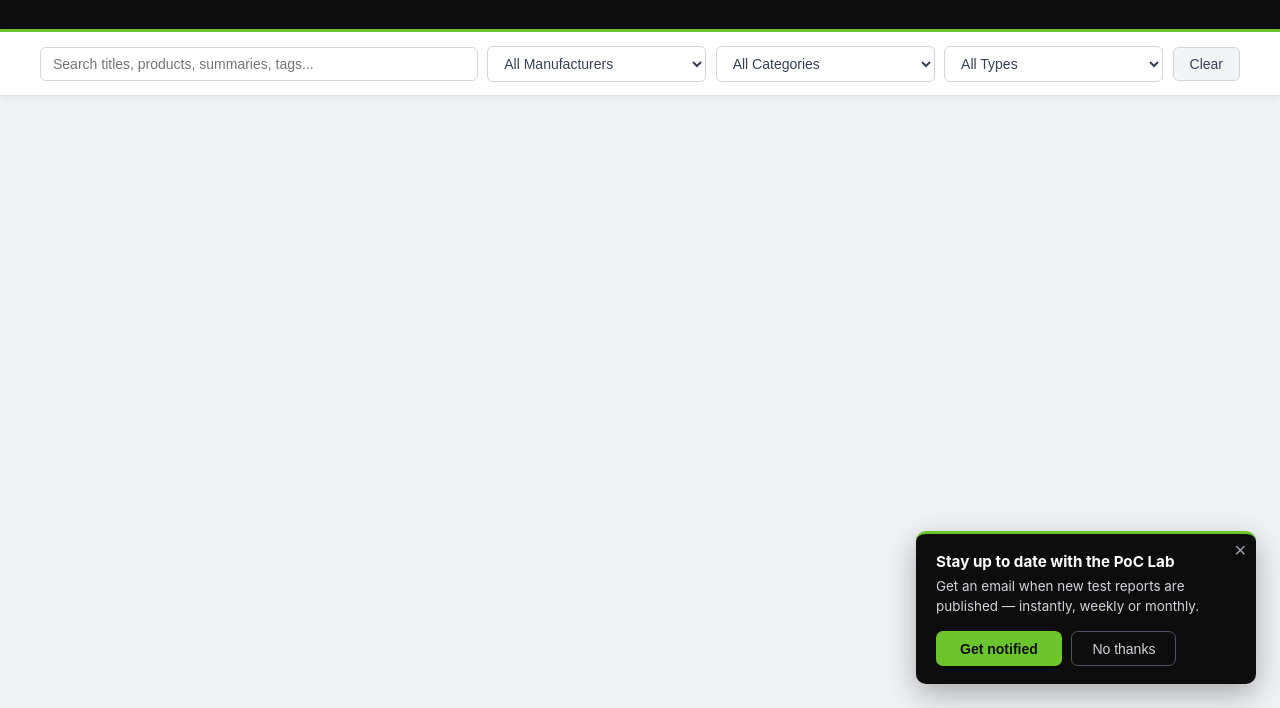
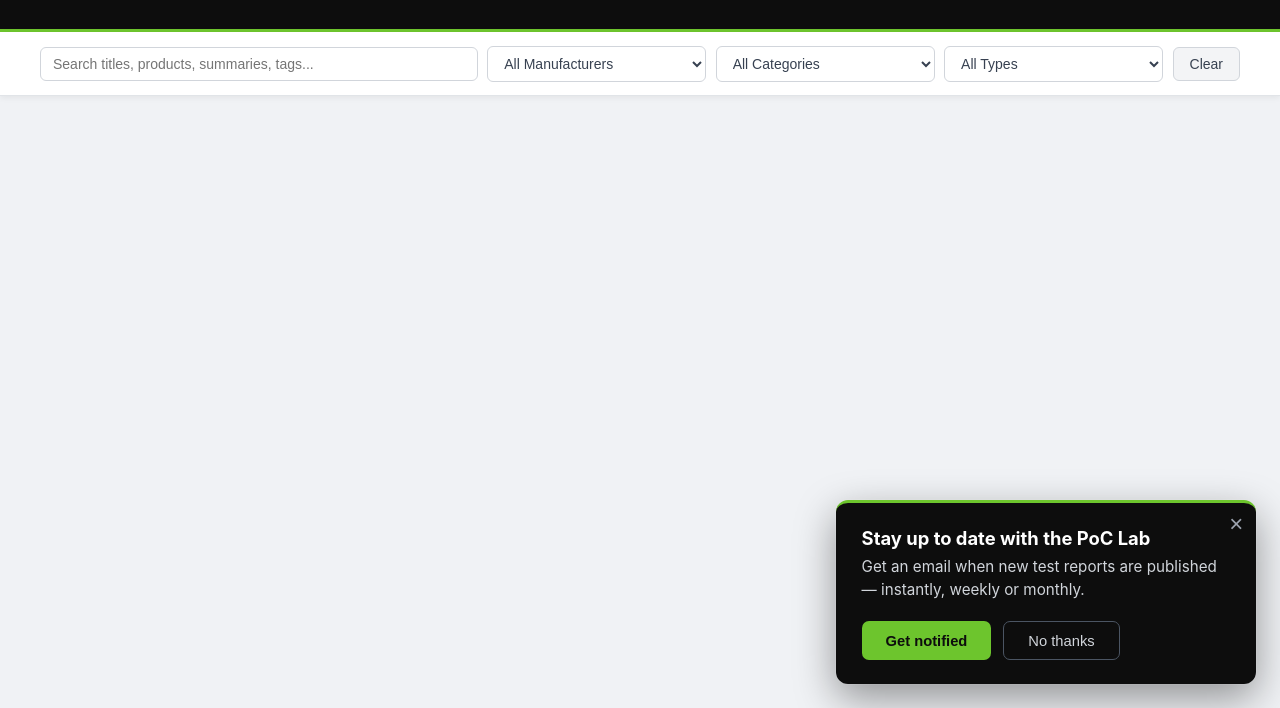
Before and after one commit to inthenomansland/Catalog, a plain HTML site: page index.html in a window 1280 px wide. Shown: the part 92-800 px from the top of the page. Drawn offline with Linux system fonts and the light colour scheme; no server answers.

Commit message:
Make the "Get notified" prompt larger and more visible
Co-Authored-By: Claude Opus 5.5 <noreply@anthropic.com>

```diff
--- a/style.css
+++ b/style.css
@@ -831,14 +831,15 @@ main {
     right: 1.5rem;
     bottom: 1.5rem;
     z-index: 900;
-    width: 340px;
+    width: 420px;
     max-width: calc(100vw - 2rem);
-    padding: 1.1rem 1.25rem 1.1rem;
+    padding: 1.5rem 1.6rem;
     background: var(--brand-black);
     color: #fff;
     border-top: 3px solid var(--brand-green);
-    border-radius: 10px;
-    box-shadow: 0 10px 30px rgba(0, 0, 0, 0.3);
+    border-radius: 12px;
+    outline: 1px solid rgba(255, 255, 255, 0.08);
+    box-shadow: 0 14px 40px rgba(0, 0, 0, 0.4);
     animation: modalSlideUp 0.25s ease-out;
 }
 
@@ -846,12 +847,12 @@ main {
 
 .notify-prompt-close {
     position: absolute;
-    top: 0.4rem;
-    right: 0.6rem;
+    top: 0.55rem;
+    right: 0.8rem;
     background: none;
     border: none;
     color: #9ca3af;
-    font-size: 1.3rem;
+    font-size: 1.5rem;
     line-height: 1;
     cursor: pointer;
 }
@@ -860,19 +861,21 @@ main {
 
 .notify-prompt-title {
     font-weight: 700;
-    font-size: 0.95rem;
-    margin-bottom: 0.35rem;
+    font-size: 1.15rem;
+    margin-bottom: 0.45rem;
     padding-right: 1.25rem;
 }
 
 .notify-prompt-text {
-    font-size: 0.84rem;
+    font-size: 0.95rem;
     color: #d1d5db;
     line-height: 1.5;
-    margin-bottom: 0.9rem;
+    margin-bottom: 1.2rem;
 }
 
-.notify-prompt-actions { display: flex; gap: 0.6rem; }
+.notify-prompt-actions { display: flex; gap: 0.75rem; }
+
+.notify-prompt-actions button { padding: 0.65rem 1.5rem; font-size: 0.92rem; }
 
 .notify-prompt .modal-btn-cancel {
     background: transparent;
```
